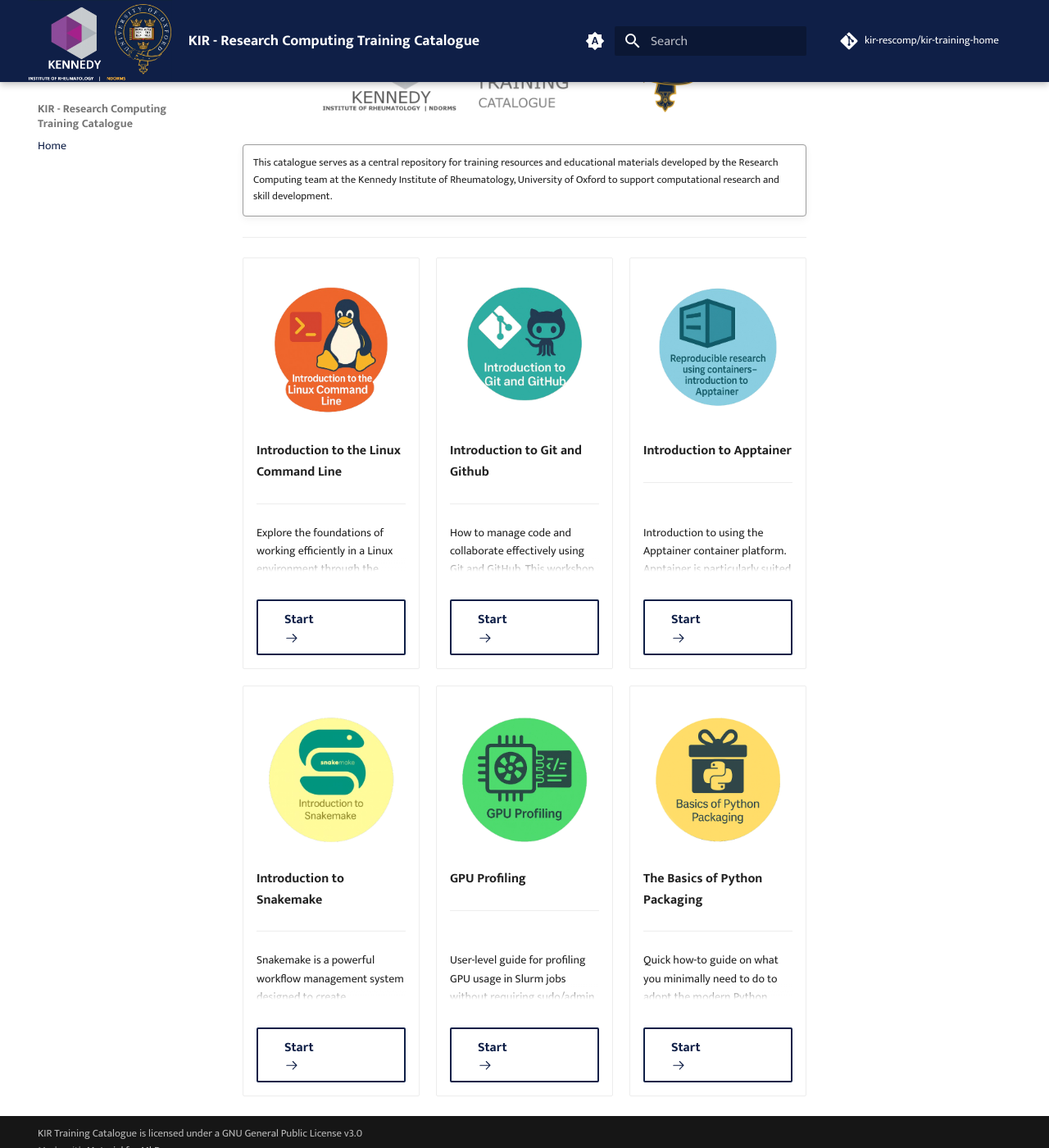
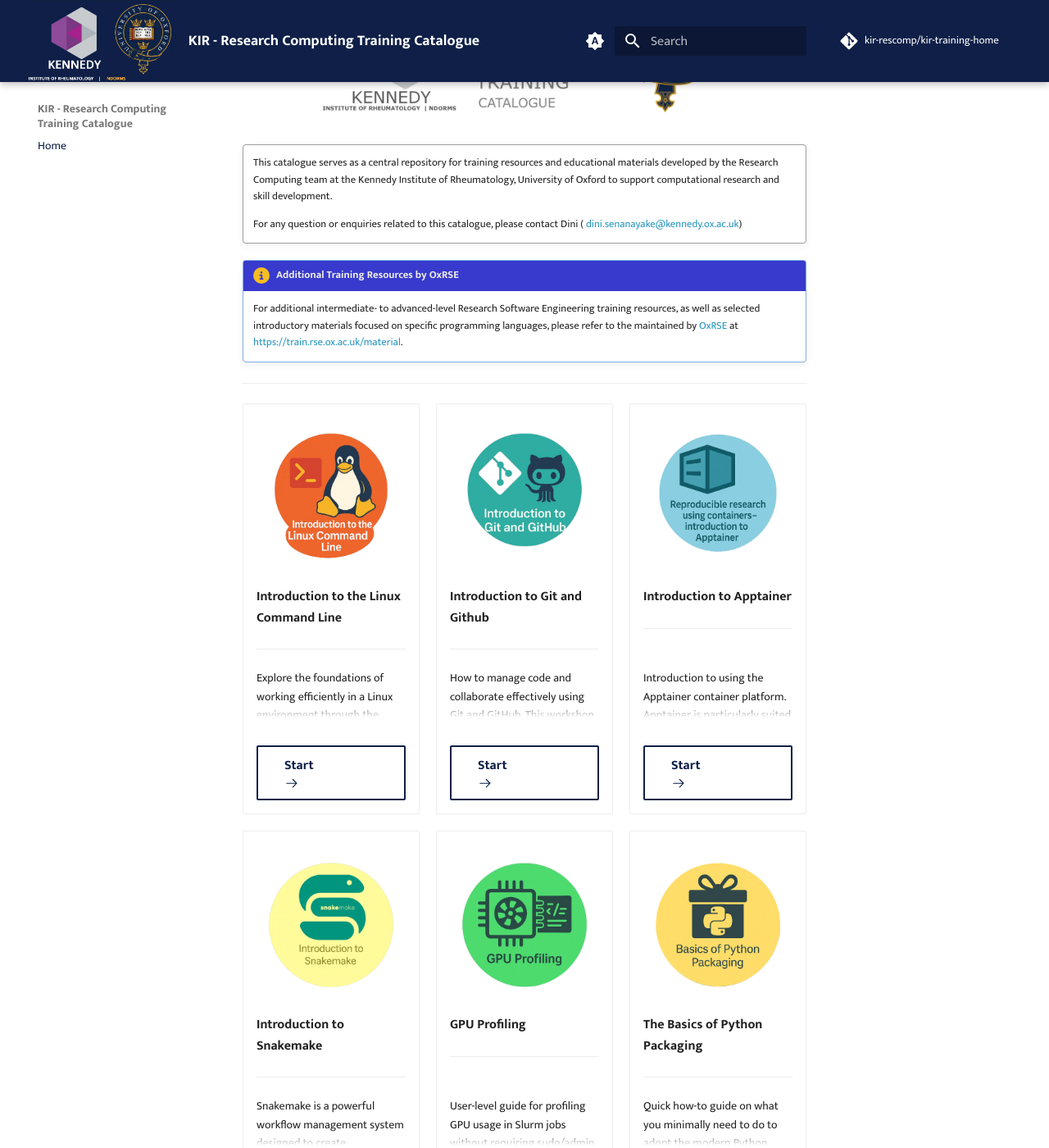
Before and after one commit to kir-rescomp/kir-training-home, an MkDocs documentation site: the page built from docs/index.md, in a window 1280 px wide and 1400 px high, scrolled down 239 px. Shown: the whole window at 82% size. Built offline with MkDocs 1.6.1 and Material for MkDocs 9.7.7, drawn with Linux system fonts in a browser that asks for light colours; comment, search, counter and statistics services are not loaded.

Commit message:
add colour css to stylesheets

```diff
--- a/docs/index.md
+++ b/docs/index.md
@@ -8,8 +8,15 @@
 
     This catalogue serves as a central repository for training resources and educational materials developed by the Research Computing team at the Kennedy Institute of Rheumatology, University of Oxford to support computational research and skill development.
 
+    For any question or enquiries related to this catalogue, please contact Dini ( dini.senanayake@kennedy.ox.ac.uk)
+
 
 <!--- check -->
+
+!!! circle-info "Additional Training Resources by OxRSE"
+
+    For additional intermediate- to advanced-level Research Software Engineering training resources, as well as selected introductory materials focused on specific programming languages, please refer to the  maintained by [OxRSE](https://www.rse.ox.ac.uk) at https://train.rse.ox.ac.uk/material.
+
 
 ---
 
--- /dev/null
+++ b/docs/stylesheets/colors.css
@@ -0,0 +1,6 @@
+.blue-highlight {
+    background-color: #0f1f47;
+    color: white;
+    padding: 10px;
+    border-radius: 4px;
+}
--- a/mkdocs.yml
+++ b/mkdocs.yml
@@ -123,3 +123,4 @@
 extra_css:
   - stylesheets/extra.css
   - stylesheets/cards.css
+  - stylesheets/colors.css
```
